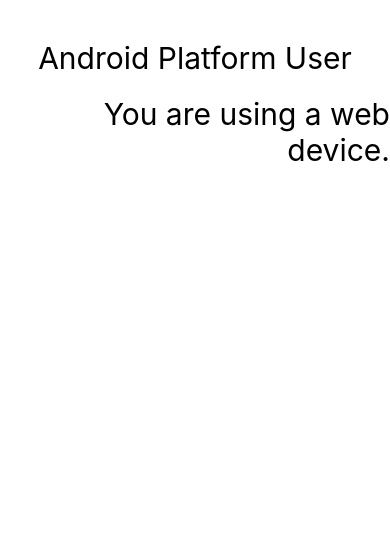
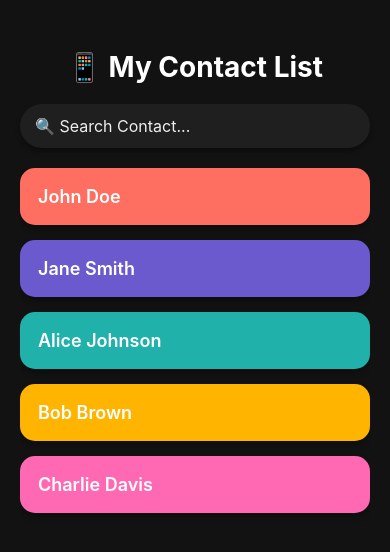
Before and after one commit to Sohaib110/React-Native-Learnings, a React Native app: screen / in a window 390 px wide. Shown: the top 552 px of the page. Built offline with nearby package versions, Linux system fonts and the light colour scheme.

Commit message:
SearchBar

```diff
--- a/App.jsx
+++ b/App.jsx
@@ -1,11 +1,11 @@
 import { View, Text, Button } from 'react-native';
 import React from 'react';
-import PlatformExample from './src/components/PlatformExample';
+import Search from './src/components/Search';
 
 const App = () => {
   return (
     <View style={{ flex: 1 }}>
-      <PlatformExample />
+      <Search />
     </View>
   );
 };
--- /dev/null
+++ b/src/components/Search.jsx
@@ -0,0 +1,114 @@
+import {
+  View,
+  Text,
+  TextInput,
+  FlatList,
+  StyleSheet,
+  TouchableOpacity,
+} from 'react-native';
+import React, { useState } from 'react';
+
+const Search = () => {
+  const [searchQuery, setSearchQuery] = useState('');
+
+  const contacts = [
+    { id: 1, name: 'John Doe' },
+    { id: 2, name: 'Jane Smith' },
+    { id: 3, name: 'Alice Johnson' },
+    { id: 4, name: 'Bob Brown' },
+    { id: 5, name: 'Charlie Davis' },
+  ];
+
+  const colors = ['#ff6f61', '#6a5acd', '#20b2aa', '#ffb400', '#ff69b4'];
+
+  const filteredContacts = contacts.filter(c =>
+    c.name.toLowerCase().includes(searchQuery.toLowerCase()),
+  );
+
+  const renderItem = ({ item, index }) => (
+    <TouchableOpacity
+      style={[styles.card, { backgroundColor: colors[index % colors.length] }]}
+      activeOpacity={0.8}
+    >
+      <Text style={styles.cardText}>{item.name}</Text>
+    </TouchableOpacity>
+  );
+
+  return (
+    <View style={styles.container}>
+      <Text style={styles.title}>📱 My Contact List</Text>
+
+      <TextInput
+        placeholder="🔍 Search Contact..."
+        placeholderTextColor="#eee"
+        value={searchQuery}
+        onChangeText={setSearchQuery}
+        style={styles.input}
+      />
+
+      {filteredContacts.length === 0 ? (
+        <Text style={styles.noResult}>❌ No contacts found</Text>
+      ) : (
+        <FlatList
+          data={filteredContacts}
+          keyExtractor={item => item.id.toString()}
+          renderItem={renderItem}
+        />
+      )}
+    </View>
+  );
+};
+
+const styles = StyleSheet.create({
+  container: {
+    flex: 1,
+    backgroundColor: '#121212', // dark theme background
+    paddingHorizontal: 20,
+    paddingTop: 50,
+  },
+  title: {
+    fontSize: 28,
+    fontWeight: 'bold',
+    color: '#fff',
+    marginBottom: 20,
+    textAlign: 'center',
+  },
+  input: {
+    borderWidth: 0,
+    backgroundColor: '#1f1f1f',
+    padding: 12,
+    borderRadius: 25,
+    marginBottom: 20,
+    fontSize: 16,
+    color: '#fff',
+    paddingLeft: 15,
+    shadowColor: '#000',
+    shadowOpacity: 0.3,
+    shadowOffset: { width: 0, height: 4 },
+    shadowRadius: 5,
+    elevation: 4,
+  },
+  card: {
+    padding: 18,
+    borderRadius: 15,
+    marginBottom: 15,
+    elevation: 4,
+    shadowColor: '#000',
+    shadowOpacity: 0.3,
+    shadowOffset: { width: 0, height: 4 },
+    shadowRadius: 6,
+  },
+  cardText: {
+    fontSize: 18,
+    fontWeight: '600',
+    color: '#fff',
+  },
+  noResult: {
+    textAlign: 'center',
+    marginTop: 20,
+    fontSize: 16,
+    color: '#bbb',
+  },
+});
+
+export default Search;
```
